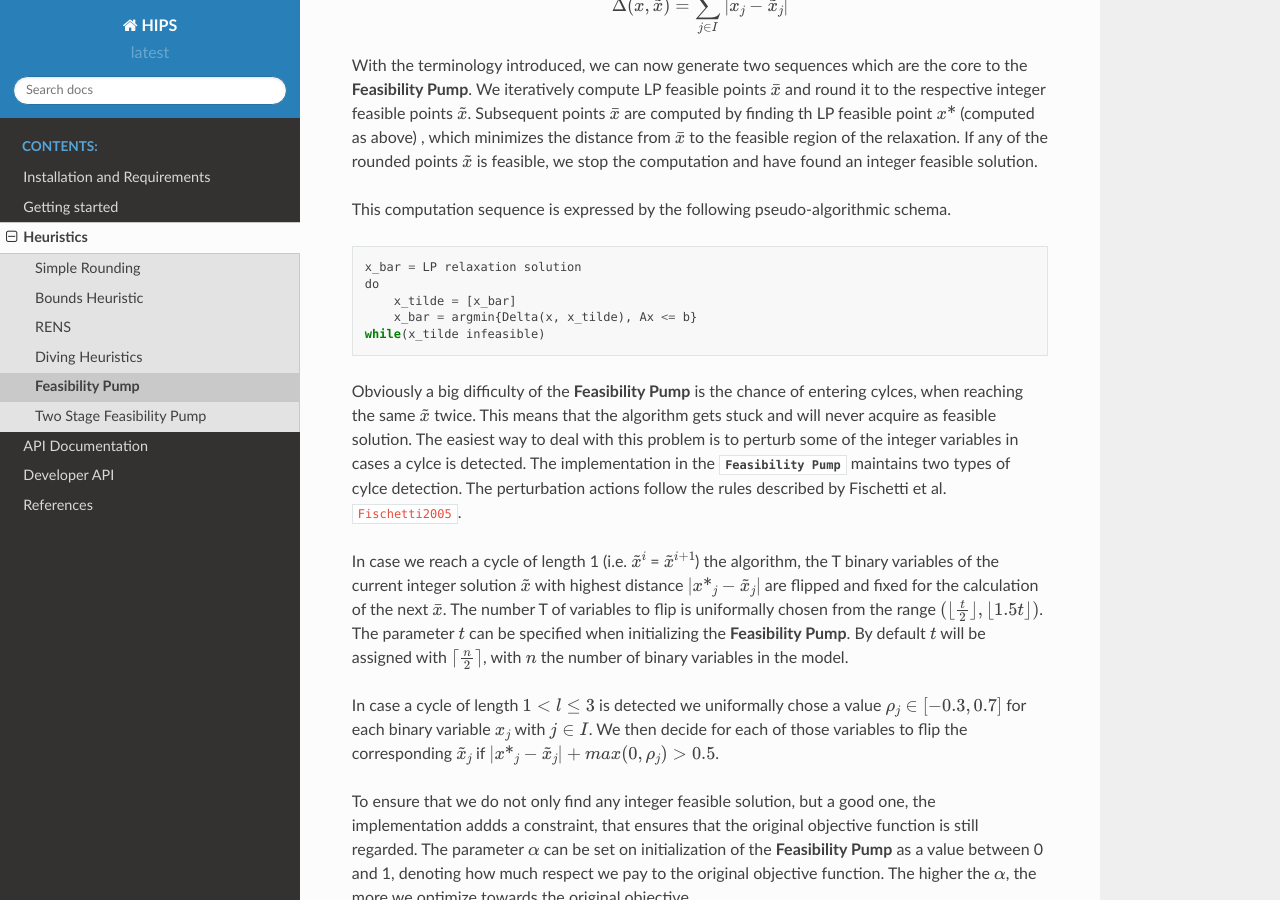
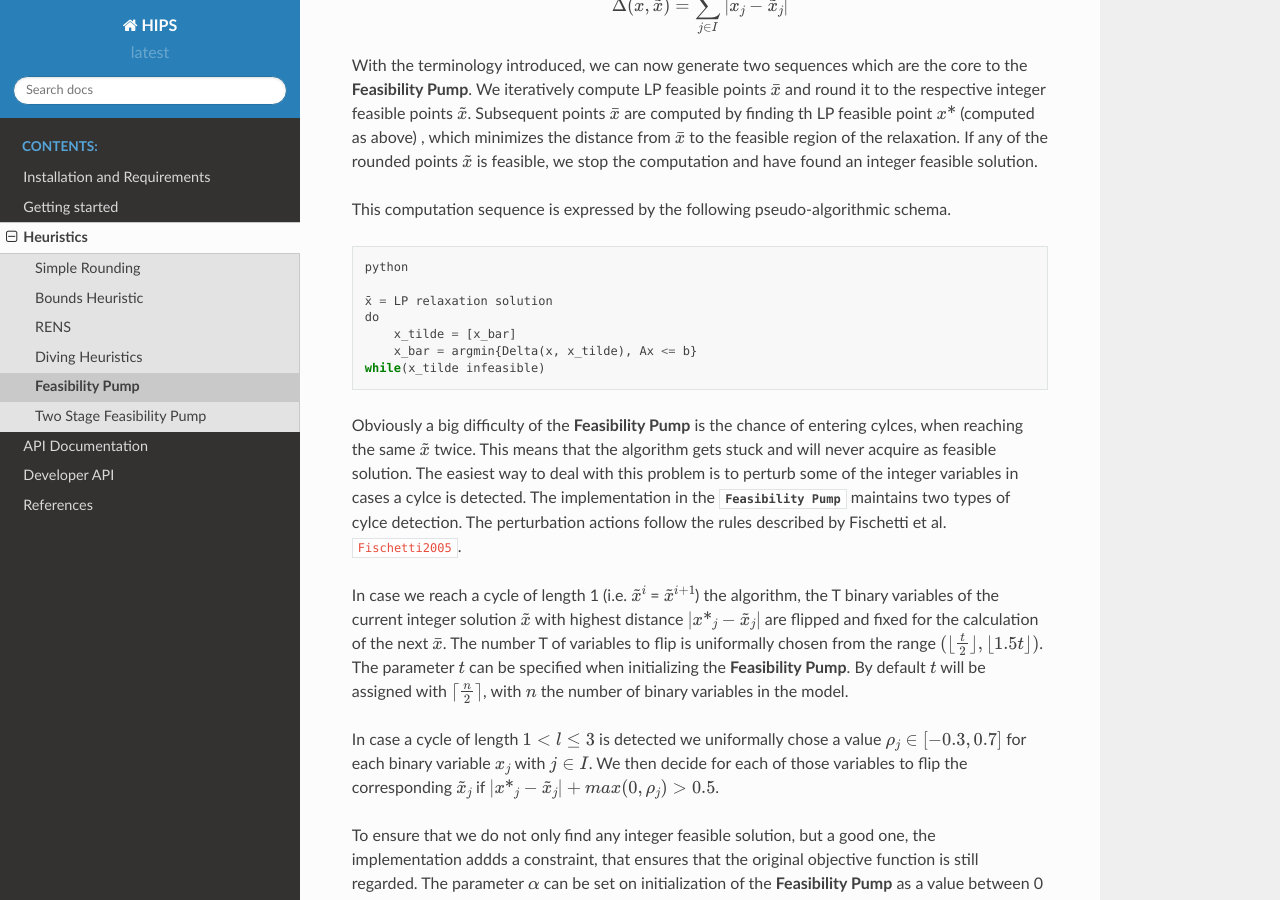
Before and after one commit to cxlvinchau/hips, a Sphinx documentation site: the page built from docs/heur/feasibility_pump.rst, in a window 1280 px wide and 900 px high, scrolled down 695 px. Built offline with Sphinx 7.4.7 and the Read the Docs theme 2.0.0, drawn with Linux system fonts in a browser that asks for light colours; cross-references to code outside the pages are shown as plain code.

Commit message:
adjusted fs heuristics

```diff
--- a/docs/heur/feasibility_pump.rst
+++ b/docs/heur/feasibility_pump.rst
@@ -40,9 +40,9 @@ If any of the rounded points :math:`\tilde{x}` is feasible, we stop the computat
 
 This computation sequence is expressed by the following pseudo-algorithmic schema.
 
-.. code-block:: python
+.. parsed-literal:: python
 
-    x_bar = LP relaxation solution
+    x̄ = LP relaxation solution
     do
         x_tilde = [x_bar]
         x_bar = argmin{Delta(x, x_tilde), Ax <= b}
```
